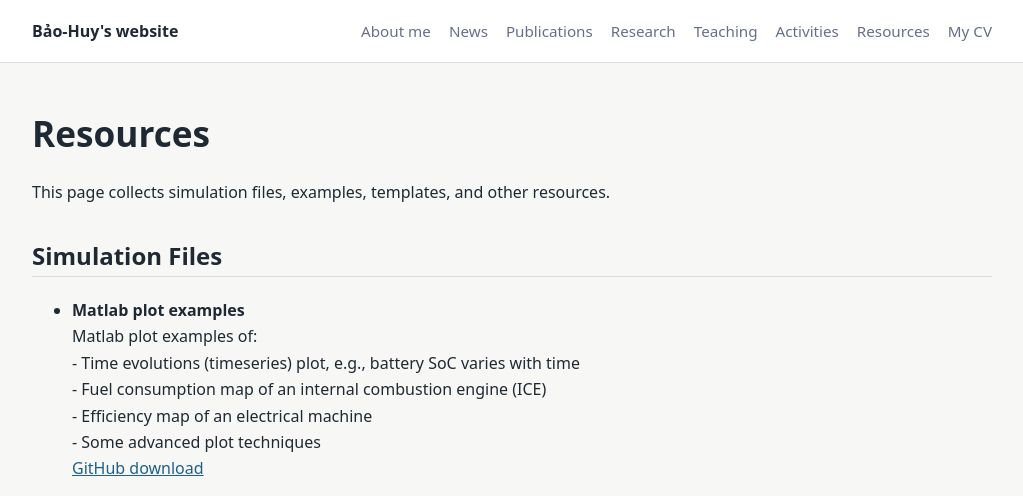
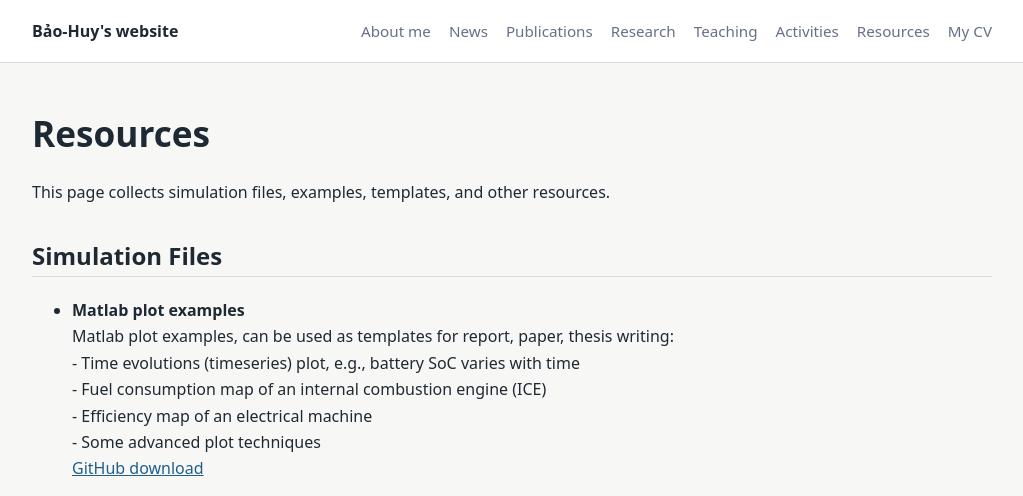
Before and after one commit to baohuynguyen/baohuynguyen.github.io, a Jekyll site: the page built from resources.md, in a window 1280 px wide, cut to the strip 0-496 px from the top of the page. Shown: the whole strip, without its empty margins (128-1151 px from the left). Built offline with Jekyll 4.4.1, drawn with Linux system fonts in a browser that asks for light colours.

Commit message:
Update resources.md

```diff
--- a/resources.md
+++ b/resources.md
@@ -13,7 +13,7 @@ This page collects simulation files, examples, templates, and other resources.
 <ul class="resource-list">
   <li>
     <strong>Matlab plot examples</strong><br>
-    Matlab plot examples of: <br>
+    Matlab plot examples, can be used as templates for report, paper, thesis writing: <br>
     - Time evolutions (timeseries) plot, e.g., battery SoC varies with time <br>
     - Fuel consumption map of an internal combustion engine (ICE) <br>
     - Efficiency map of an electrical machine <br>
```
